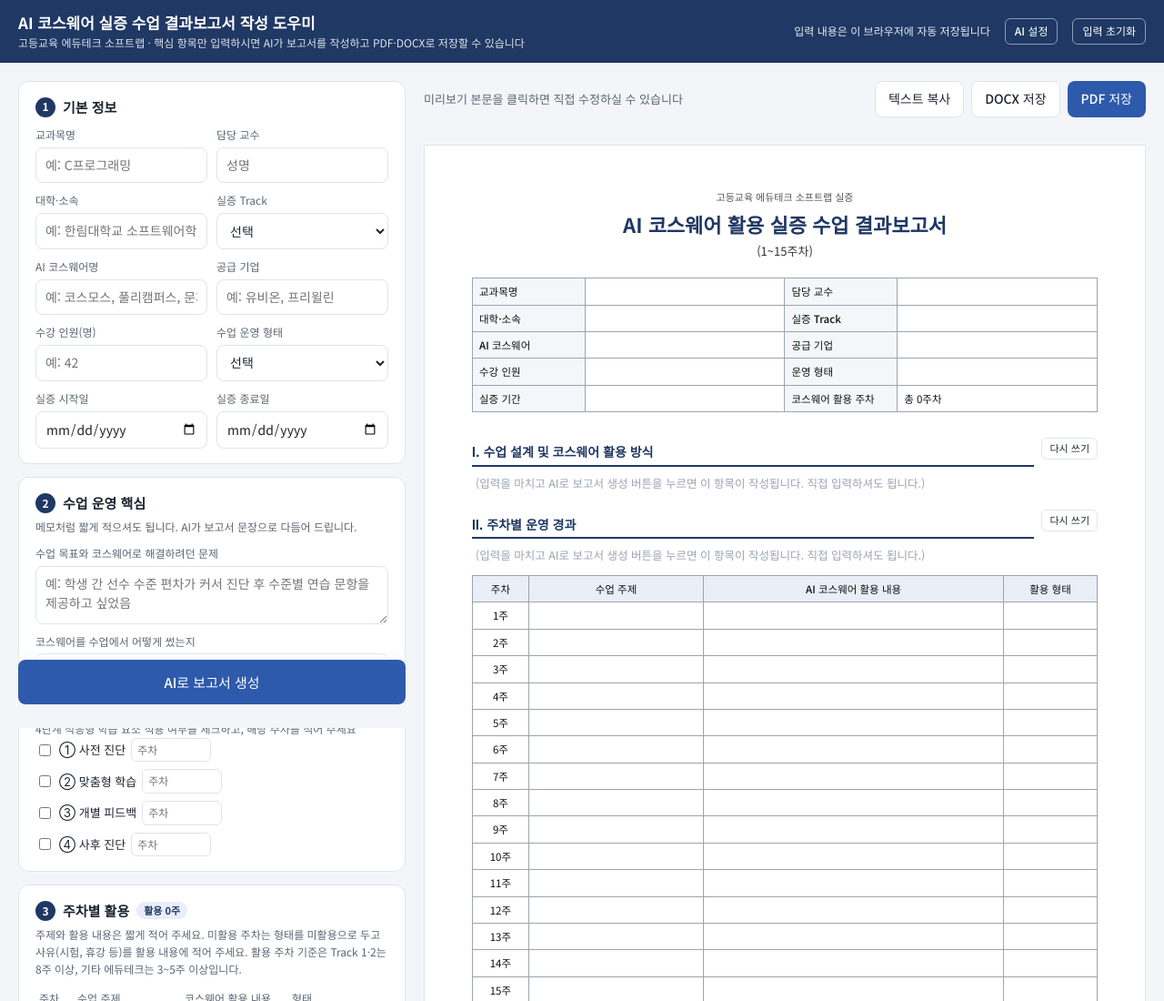
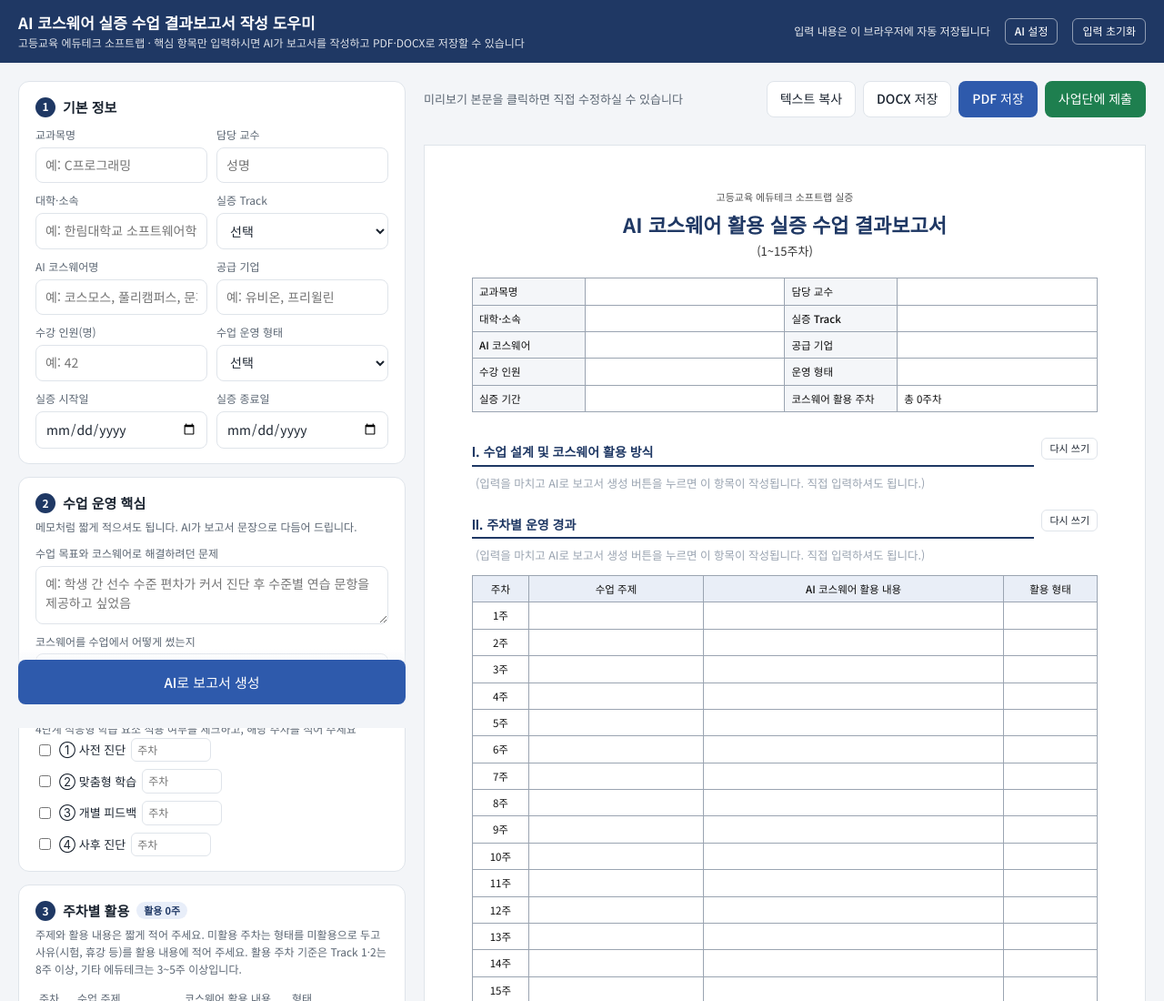
Before and after one commit to yoong0520/2026softlabfinal, a plain HTML site: page index.html in a window 1280 px wide. Shown: the top 1100 px of the page at 91% size. Drawn offline with Linux system fonts and the light colour scheme.

Commit message:
사업단 제출 수신기 주소 연결
Co-Authored-By: Claude Fable 5.1 <noreply@anthropic.com>
Claude-Session: https://claude.ai/code/session_01YVUPKheDCUzauXSaeKmaWK

```diff
--- a/index.html
+++ b/index.html
@@ -664,7 +664,7 @@ async function exportDocx(){
 }
 /* ---------- 사업단 제출(구글 드라이브 자동 저장) ---------- */
 // 사업단 제출 수신기(Google Apps Script 웹 앱) 주소. 비어 있으면 제출 버튼이 숨겨짐.
-const UPLOAD_URL="";
+const UPLOAD_URL="https://script.google.com/macros/s/AKfycbyOFXZncPpfAUVOEfmhlbbDZH23gqZ7lugCvzmkeVo77DlrngM-7OckAJRSBVI9yjFFfw/exec";
 function blobToBase64(blob){return new Promise((res,rej)=>{const r=new FileReader();r.onload=()=>res(String(r.result).split(",")[1]);r.onerror=rej;r.readAsDataURL(blob);});}
 async function submitToOffice(){
   const b=$("#btnUpload"), st=$("#exportStatus");
```
